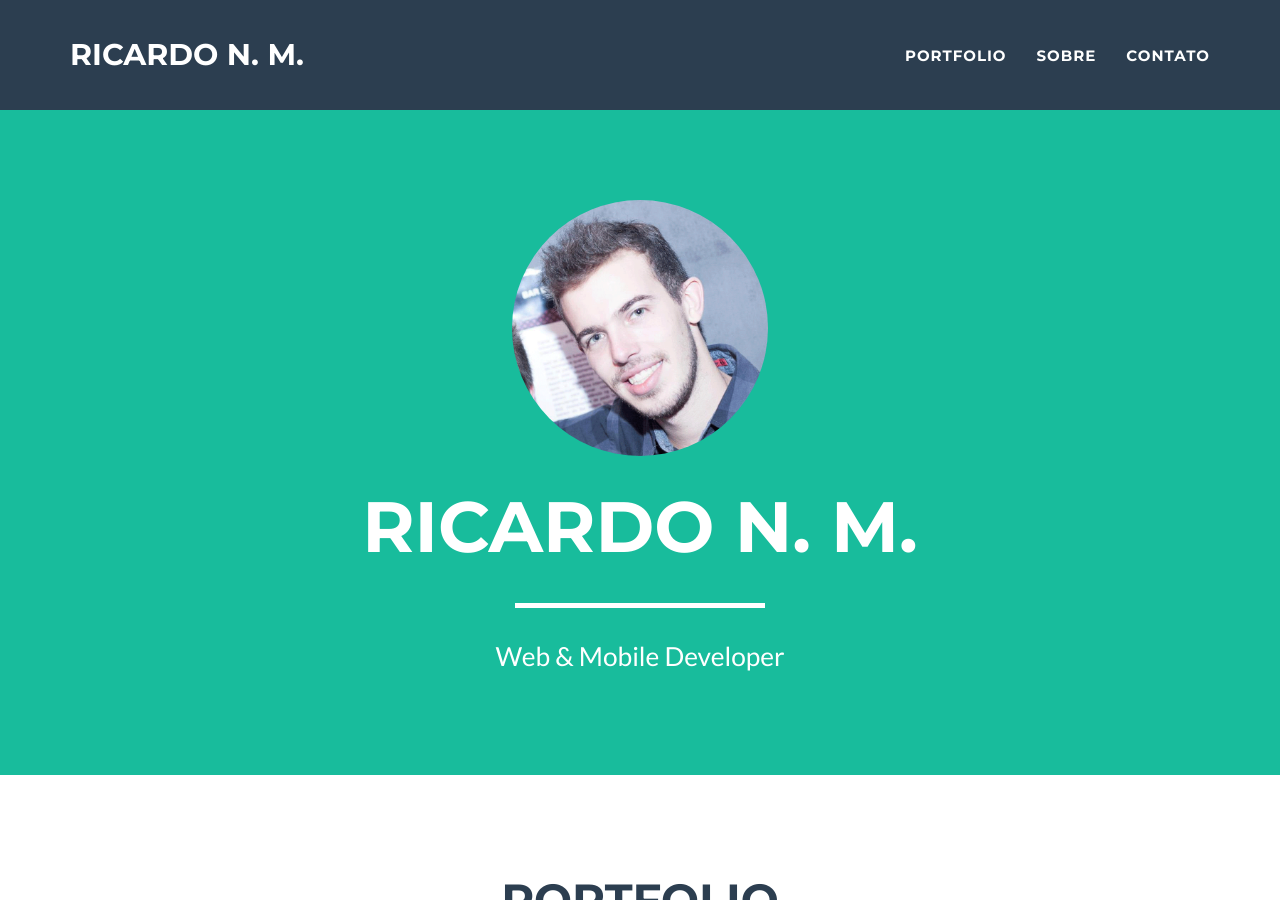
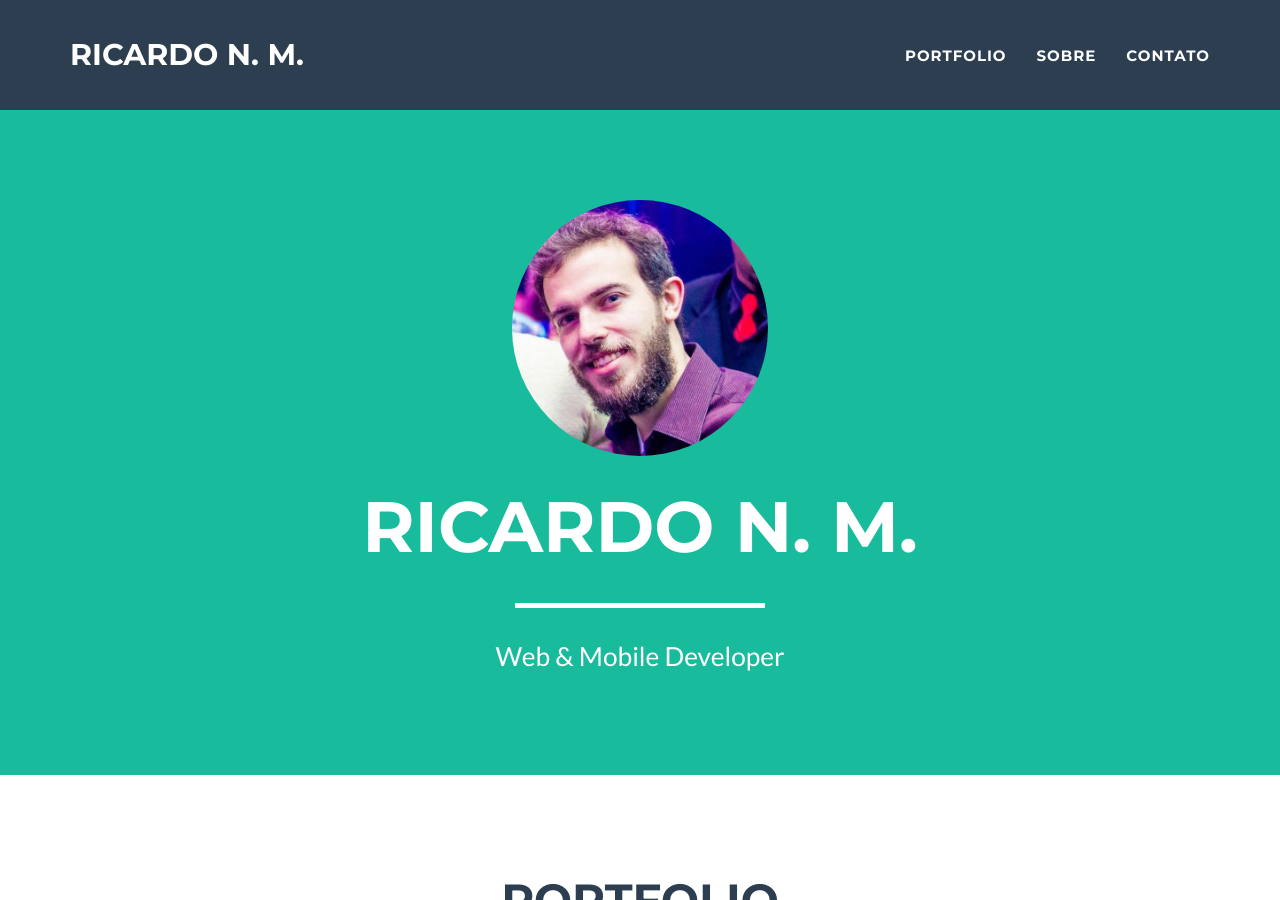
Before and after one commit to spitfire2903/spitfire2903.github.io, a Jekyll site: the page built from index.html, in a window 1280 px wide and 900 px high. Built offline with Jekyll 4.4.1, drawn with Linux system fonts in a browser that asks for light colours.

Commit message:
New profile picture

```diff
--- a/_includes/header.html
+++ b/_includes/header.html
@@ -3,7 +3,7 @@
         <div class="container">
             <div class="row">
                 <div class="col-lg-12">
-                    <img class="img-responsive img-circle img-profile" src="img/ricardonm.png" alt="">
+                    <img class="img-responsive img-circle img-profile" src="img/img_profile.png" alt="">
                     <div class="intro-text">
                         <span class="name">{{ site.title }}</span>
                         <hr class="star-light">
```
Also changed, not shown: img/20526198_10155092076439753_8363520763778302066_n (1).jpg (added), img/img_profile.png (added).
